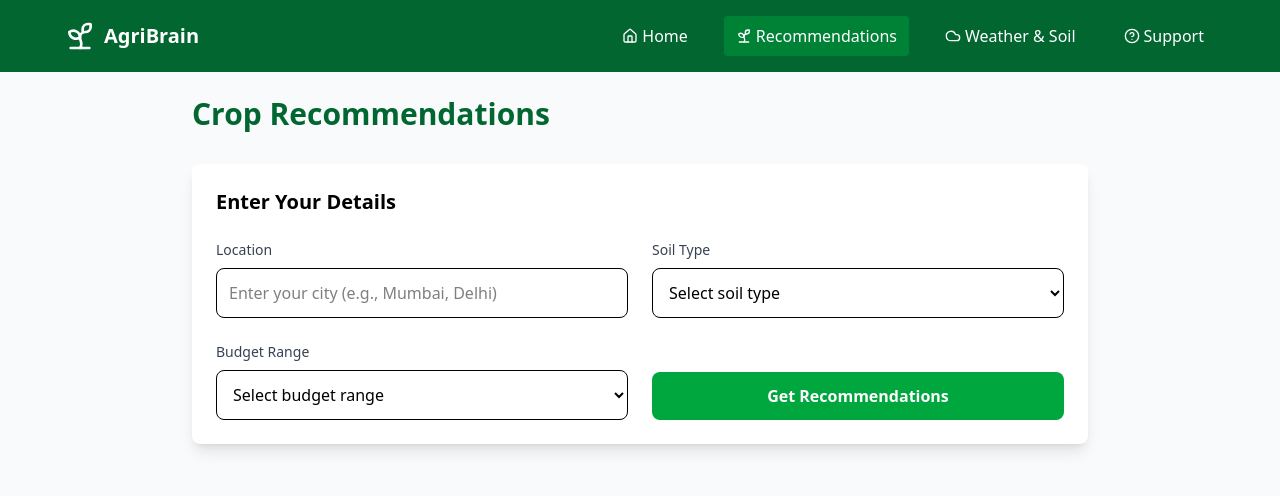
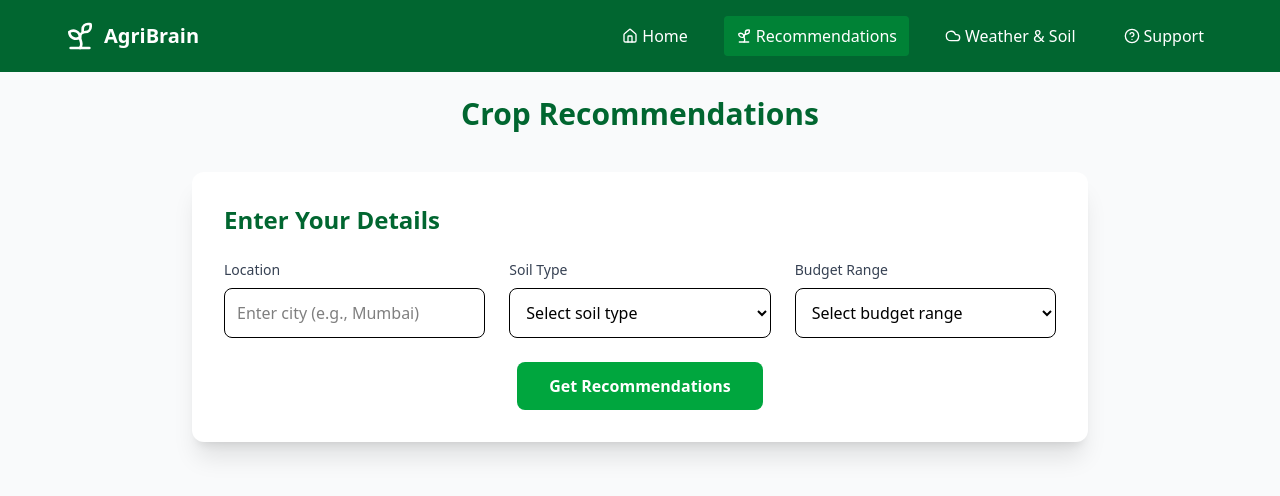
Before and after one commit to codewithrishab404/sihprototype, a React (Vite) app in the folder frontend/: page /recommendations in a window 1280 px wide. Shown: the top 496 px of the page. Built offline with nearby package versions, Linux system fonts and the light colour scheme.

Commit message:
integrated gemini successfully in crop recommendation

```diff
--- a/frontend/src/pages/RecommendationPage.jsx
+++ b/frontend/src/pages/RecommendationPage.jsx
@@ -1,62 +1,67 @@
-import { useState } from 'react';
-
-const cropDatabase = {
-  mumbai: {
-    climate: 'Tropical',
-    rainfall: '2400mm',
-    temperature: '27°C',
-    crops: [
-      { name: 'Rice', suitability: 95, season: 'Kharif', profit: 'High', water: 'High' },
-      { name: 'Sugarcane', suitability: 90, season: 'Year-round', profit: 'Very High', water: 'High' },
-      { name: 'Cotton', suitability: 75, season: 'Kharif', profit: 'Medium', water: 'Medium' },
-      { name: 'Vegetables', suitability: 85, season: 'All seasons', profit: 'High', water: 'Medium' }
-    ]
-  },
-  delhi: {
-    climate: 'Semi-arid',
-    rainfall: '790mm',
-    temperature: '23°C',
-    crops: [
-      { name: 'Wheat', suitability: 95, season: 'Rabi', profit: 'High', water: 'Medium' },
-      { name: 'Mustard', suitability: 85, season: 'Rabi', profit: 'Medium', water: 'Low' },
-      { name: 'Barley', suitability: 80, season: 'Rabi', profit: 'Medium', water: 'Low' },
-      { name: 'Vegetables', suitability: 90, season: 'All seasons', profit: 'High', water: 'Medium' }
-    ]
-  }
-};
+import { useState } from "react";
 
 const RecommendationPage = () => {
-  const [locationInput, setLocationInput] = useState('');
-  const [soilType, setSoilType] = useState('');
-  const [budget, setBudget] = useState('');
+  const [locationInput, setLocationInput] = useState("");
+  const [soilType, setSoilType] = useState("");
+  const [budget, setBudget] = useState("");
   const [recommendations, setRecommendations] = useState([]);
+  const [loading, setLoading] = useState(false);
 
-  const generateRecommendations = () => {
-    const location = locationInput.toLowerCase();
-    const data = cropDatabase[location] || cropDatabase['mumbai']; // default to Mumbai
-    setRecommendations(data.crops.slice(0, 3));
+  const generateRecommendations = async () => {
+    if (!locationInput || !soilType || !budget) {
+      alert("Please fill all fields");
+      return;
+    }
+
+    setLoading(true);
+    try {
+      const response = await fetch("http://localhost:8000/getresponse", {
+        method: "POST",
+        headers: { "Content-Type": "application/json" },
+        body: JSON.stringify({
+          question: `I am a farmer in ${locationInput}, with ${soilType} soil and ${budget} budget. Recommend crops suitable for me in simple Hindi + English.`,
+        }),
+      });
+
+      const data = await response.json();
+      setRecommendations([data.response]); //  plain text from Gemini
+    } catch (error) {
+      console.error("Error fetching AI recommendation:", error);
+      alert("Failed to fetch recommendation. Try again!");
+    }
+    setLoading(false);
   };
 
   return (
     <div className="min-h-screen bg-gray-50 p-6">
       <div className="max-w-4xl mx-auto">
-        <h1 className="text-3xl font-bold text-green-800 mb-8">Crop Recommendations</h1>
+        <h1 className="text-3xl font-bold text-green-800 mb-10 text-center">
+          Crop Recommendations
+        </h1>
 
-        <div className="bg-white rounded-lg shadow-lg p-6 mb-8">
-          <h2 className="text-xl font-semibold mb-6">Enter Your Details</h2>
-          <div className="grid md:grid-cols-2 gap-6">
+        {/* Input Form */}
+        <div className="bg-white rounded-xl shadow-xl p-8 mb-10">
+          <h2 className="text-2xl font-semibold mb-6 text-green-800">
+            Enter Your Details
+          </h2>
+          <div className="grid md:grid-cols-3 gap-6">
             <div>
-              <label className="block text-sm font-medium text-gray-700 mb-2">Location</label>
+              <label className="block text-sm font-medium text-gray-700 mb-2">
+                Location
+              </label>
               <input
                 type="text"
                 value={locationInput}
                 onChange={(e) => setLocationInput(e.target.value)}
-                placeholder="Enter your city (e.g., Mumbai, Delhi)"
+                placeholder="Enter city (e.g., Mumbai)"
                 className="w-full p-3 border rounded-lg focus:ring-2 focus:ring-green-500 focus:border-transparent"
               />
             </div>
+
             <div>
-              <label className="block text-sm font-medium text-gray-700 mb-2">Soil Type</label>
+              <label className="block text-sm font-medium text-gray-700 mb-2">
+                Soil Type
+              </label>
               <select
                 value={soilType}
                 onChange={(e) => setSoilType(e.target.value)}
@@ -69,8 +74,11 @@ const RecommendationPage = () => {
                 <option value="silt">Silt</option>
               </select>
             </div>
+
             <div>
-              <label className="block text-sm font-medium text-gray-700 mb-2">Budget Range</label>
+              <label className="block text-sm font-medium text-gray-700 mb-2">
+                Budget Range
+              </label>
               <select
                 value={budget}
                 onChange={(e) => setBudget(e.target.value)}
@@ -82,39 +90,31 @@ const RecommendationPage = () => {
                 <option value="high">High (&gt; ₹2,00,000)</option>
               </select>
             </div>
-            <div className="flex items-end">
-              <button
-                onClick={generateRecommendations}
-                className="w-full bg-green-600 text-white p-3 rounded-lg hover:bg-green-700 transition font-semibold"
-              >
-                Get Recommendations
-              </button>
-            </div>
+          </div>
+
+          <div className="mt-6 flex justify-center">
+            <button
+              onClick={generateRecommendations}
+              disabled={loading}
+              className="bg-green-600 text-white px-8 py-3 rounded-lg hover:bg-green-700 font-semibold transition"
+            >
+              {loading ? "Generating..." : "Get Recommendations"}
+            </button>
           </div>
         </div>
 
+        {/* Recommendations */}
         {recommendations.length > 0 && (
-          <div className="space-y-4">
-            <h2 className="text-xl font-semibold text-green-800">Recommended Crops</h2>
-            {recommendations.map((crop, index) => (
-              <div key={index} className="bg-white rounded-lg shadow-lg p-6">
-                <div className="flex justify-between items-start mb-4">
-                  <h3 className="text-lg font-semibold">{crop.name}</h3>
-                  <span className="bg-green-100 text-green-800 px-3 py-1 rounded-full text-sm font-medium">
-                    {crop.suitability}% Match
-                  </span>
-                </div>
-                <div className="grid md:grid-cols-3 gap-4 text-sm">
-                  <div>
-                    <span className="font-medium text-gray-600">Season:</span> {crop.season}
-                  </div>
-                  <div>
-                    <span className="font-medium text-gray-600">Profit Potential:</span> {crop.profit}
-                  </div>
-                  <div>
-                    <span className="font-medium text-gray-600">Water Requirement:</span> {crop.water}
-                  </div>
-                </div>
+          <div className="bg-white rounded-xl shadow-xl p-8 space-y-6">
+            <h2 className="text-2xl font-semibold text-green-800">
+              Recommended Crops
+            </h2>
+            {recommendations.map((crop, idx) => (
+              <div
+                key={idx}
+                className="bg-green-50 p-5 rounded-lg border border-green-200"
+              >
+                <p className="text-green-800 font-medium">{crop}</p>
               </div>
             ))}
           </div>
```
Also changed, not shown: 1 other file (tests, documents, lock files or other folders).
